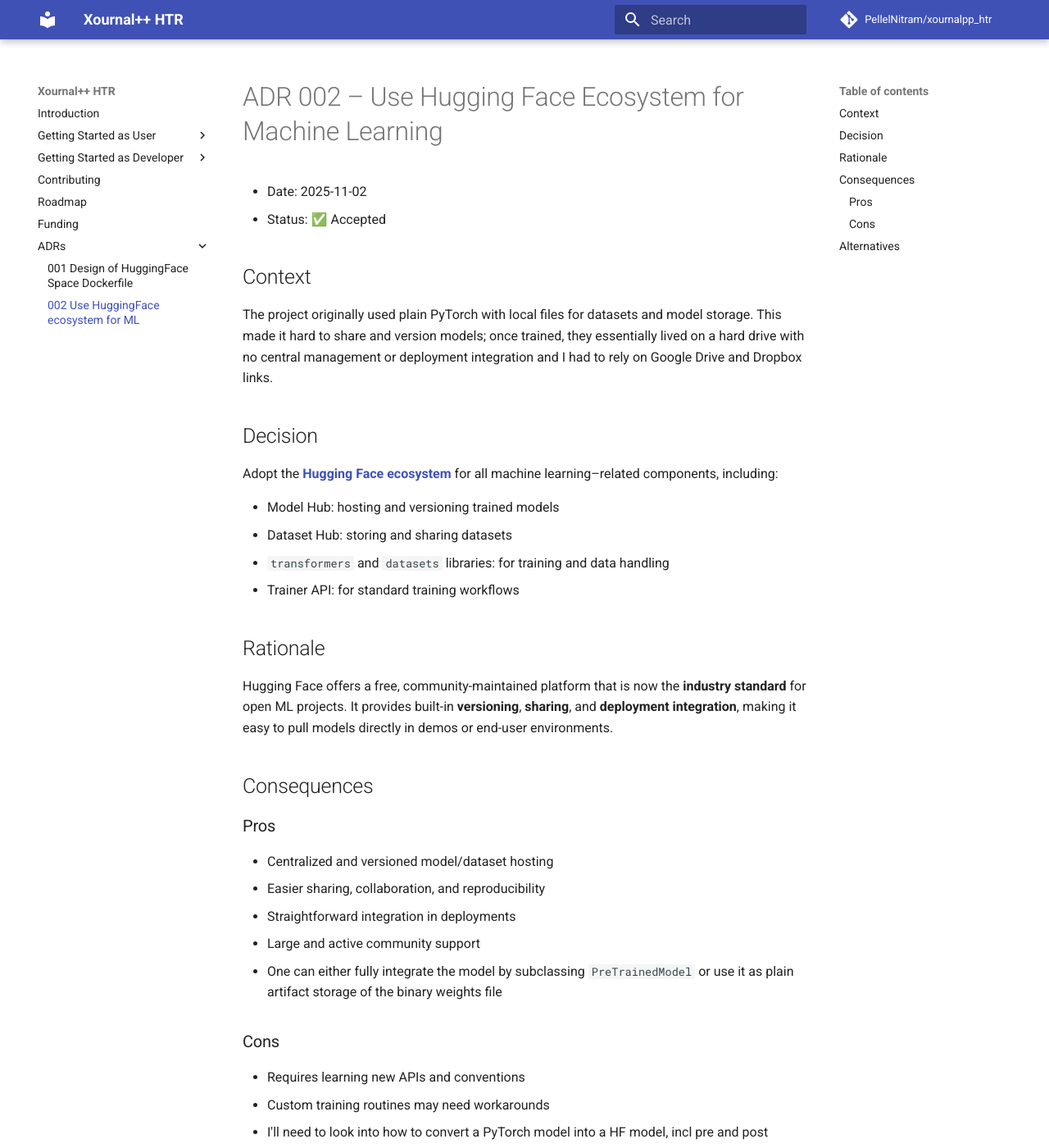
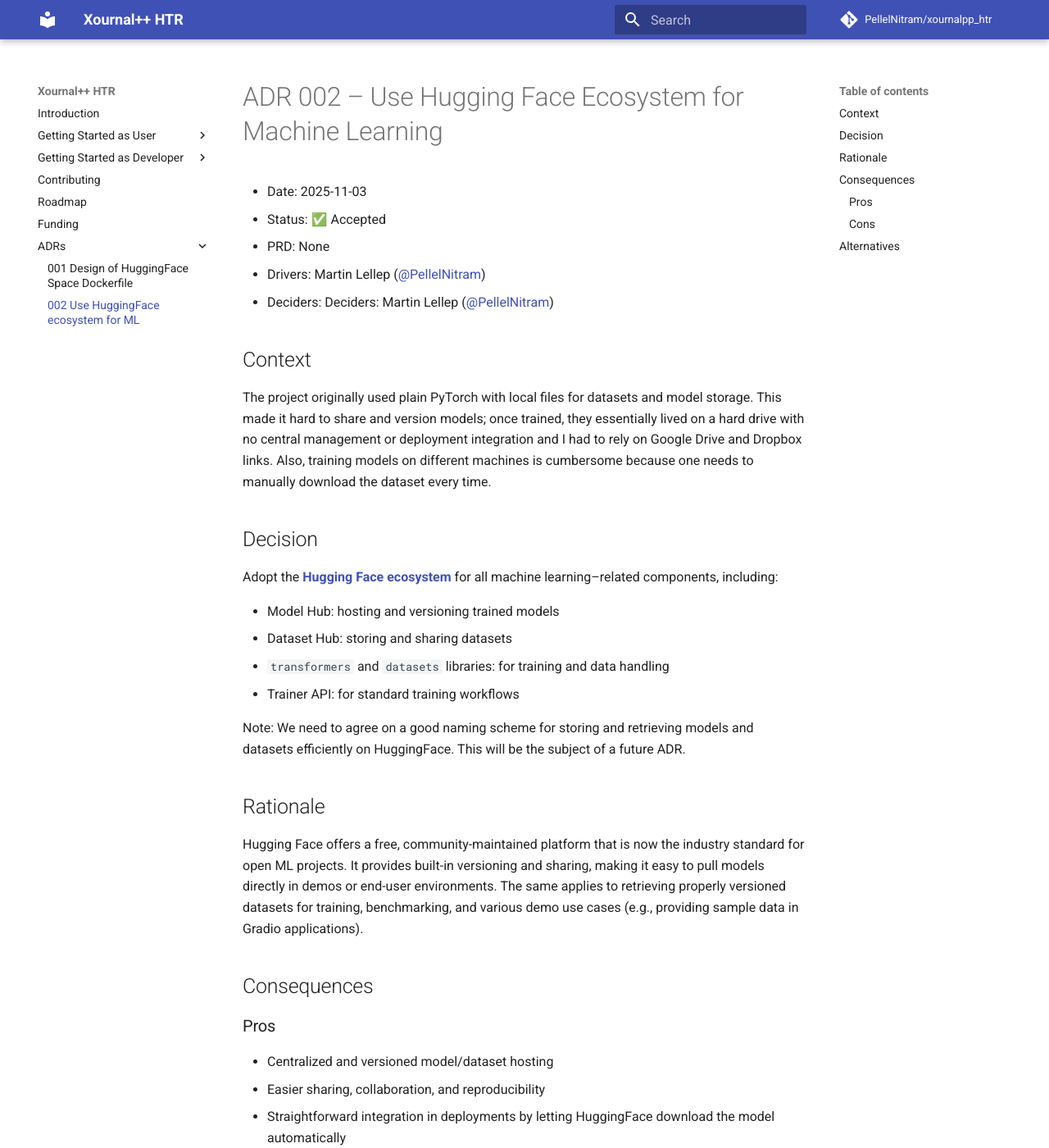
Before and after one commit to PellelNitram/xournalpp_htr, an MkDocs documentation site: the page built from docs/ADRs/002_use_HuggingFace_ecosystem_for_ML.md, in a window 1280 px wide and 1400 px high. Shown: the whole window at 82% size. Built offline with MkDocs 1.6.1 and Material for MkDocs 9.7.7, drawn with Linux system fonts in a browser that asks for light colours; comment, search, counter and statistics services are not loaded; some of the changed text lies outside the part shown.

Commit message:
Finish ADR 002.

```diff
--- a/docs/ADRs/002_use_HuggingFace_ecosystem_for_ML.md
+++ b/docs/ADRs/002_use_HuggingFace_ecosystem_for_ML.md
@@ -1,12 +1,16 @@
 # ADR 002 – Use Hugging Face Ecosystem for Machine Learning
 
-- Date: 2025-11-02
+- Date: 2025-11-03
 - Status: ✅ Accepted
+- PRD: None
+- Drivers: Martin Lellep ([@PellelNitram](https://github.com/PellelNitram/))
+- Deciders: Deciders: Martin Lellep ([@PellelNitram](https://github.com/PellelNitram/))
 
 ## Context
 
 The project originally used plain PyTorch with local files for datasets and model storage.
 This made it hard to share and version models; once trained, they essentially lived on a hard drive with no central management or deployment integration and I had to rely on Google Drive and Dropbox links.
+Also, training models on different machines is cumbersome because one needs to manually download the dataset every time.
 
 ## Decision
 
@@ -17,10 +21,14 @@
 * `transformers` and `datasets` libraries: for training and data handling
 * Trainer API: for standard training workflows
 
+Note: We need to agree on a good naming scheme for storing and retrieving models and datasets efficiently on HuggingFace.
+This will be the subject of a future ADR.
+
 ## Rationale
 
-Hugging Face offers a free, community-maintained platform that is now the **industry standard** for open ML projects.
-It provides built-in **versioning**, **sharing**, and **deployment integration**, making it easy to pull models directly in demos or end-user environments.
+Hugging Face offers a free, community-maintained platform that is now the industry standard for open ML projects.
+It provides built-in versioning and sharing, making it easy to pull models directly in demos or end-user environments.
+The same applies to retrieving properly versioned datasets for training, benchmarking, and various demo use cases (e.g., providing sample data in Gradio applications).
 
 ## Consequences
 
@@ -28,7 +36,7 @@
 
 * Centralized and versioned model/dataset hosting
 * Easier sharing, collaboration, and reproducibility
-* Straightforward integration in deployments
+* Straightforward integration in deployments by letting HuggingFace download the model automatically
 * Large and active community support
 * One can either fully integrate the model by subclassing `PreTrainedModel` or use it as plain artifact storage of
   the binary weights file
@@ -37,7 +45,7 @@
 
 * Requires learning new APIs and conventions
 * Custom training routines may need workarounds
-* I'll need to look into how to convert a PyTorch model into a HF model, incl pre and post processing code
+* Invest time to learn how to convert a PyTorch model into a HF model, incl pre and post processing code
 
 ## Alternatives
 
```
